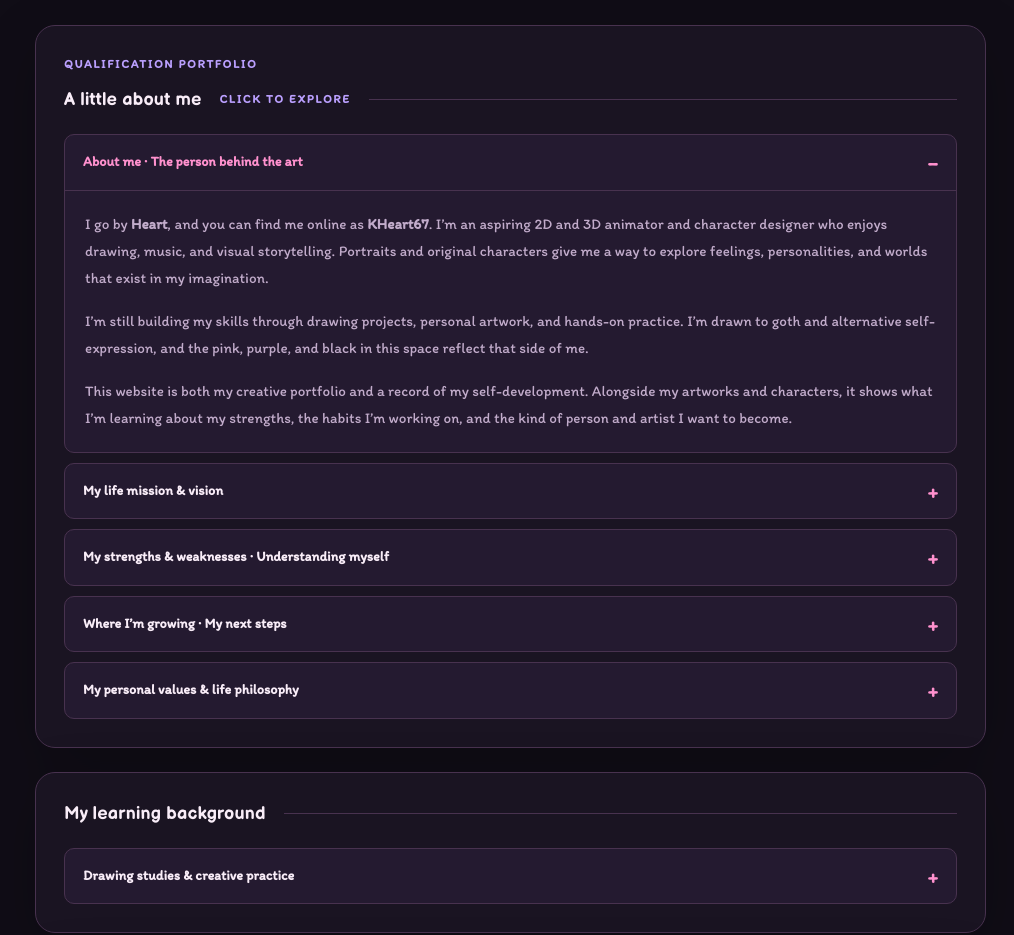
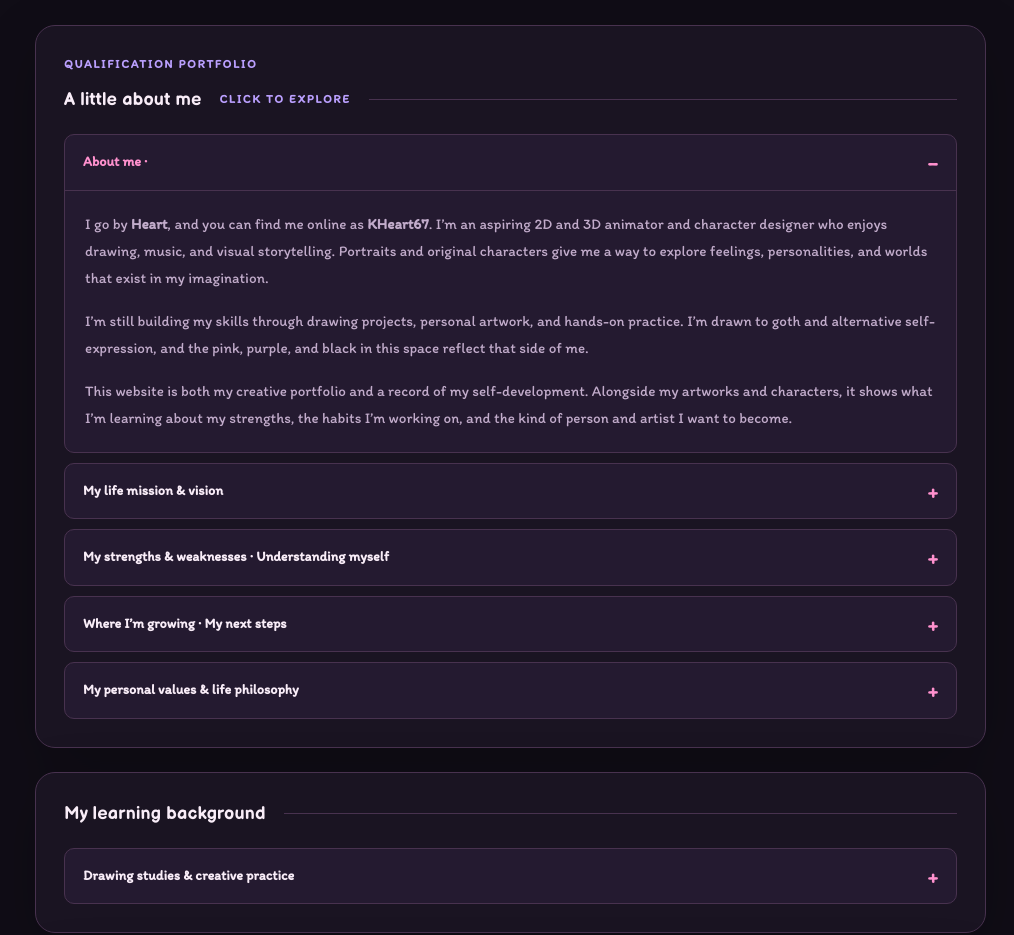
Before and after one commit to kheart67/Heart-portfolio, a plain HTML site: page index.html in a window 1280 px wide. Shown: the part 1040-1975 px from the top of the page, without its empty margins (266-1280 px from the left). Drawn offline with Linux system fonts and the light colour scheme; a web font is replaced by a local one.

```diff
--- a/index.html
+++ b/index.html
@@ -655,7 +655,7 @@ dialog img { width: 100%; display: block; border-radius: 10px; margin: 16px 0; }
         <div class="section-title"><h3>A little about me</h3><span class="eyebrow">Click to explore</span></div>
 
         <details open>
-          <summary>About me · The person behind the art</summary>
+          <summary>About me · </summary>
           <div class="detail-body">
             <p>I go by <strong>Heart</strong>, and you can find me online as <strong>KHeart67</strong>. I’m an aspiring 2D and 3D animator and character designer who enjoys drawing, music, and visual storytelling. Portraits and original characters give me a way to explore feelings, personalities, and worlds that exist in my imagination.</p>
             <p>I’m still building my skills through drawing projects, personal artwork, and hands-on practice. I’m drawn to goth and alternative self-expression, and the pink, purple, and black in this space reflect that side of me.</p>
```
